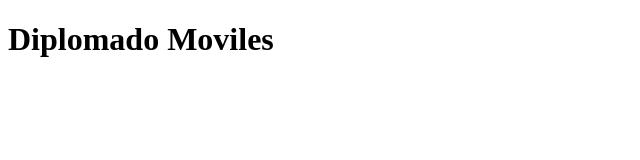
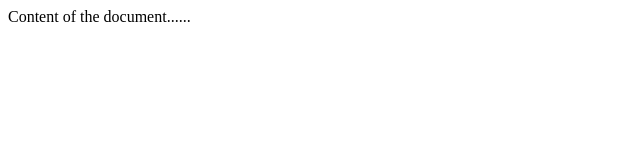
Before and after one commit to dianaromero8888/diplomado-moviles, a plain HTML site: page index.html in a window 1280 px wide. Shown: the whole page, without its empty margins (0-640 px from the left). Drawn offline with Linux system fonts and the light colour scheme.

Commit message:
Revert "index agregar titiulo"
This reverts commit aaa1a0332a70d449bf7d84bbd89220f05e38d6fd.

```diff
--- a/index.html
+++ b/index.html
@@ -6,7 +6,7 @@
 </head>
 
 <body>
-<h1>Diplomado Moviles</h1>
+Content of the document......
 </body>
 
 </html>
```
